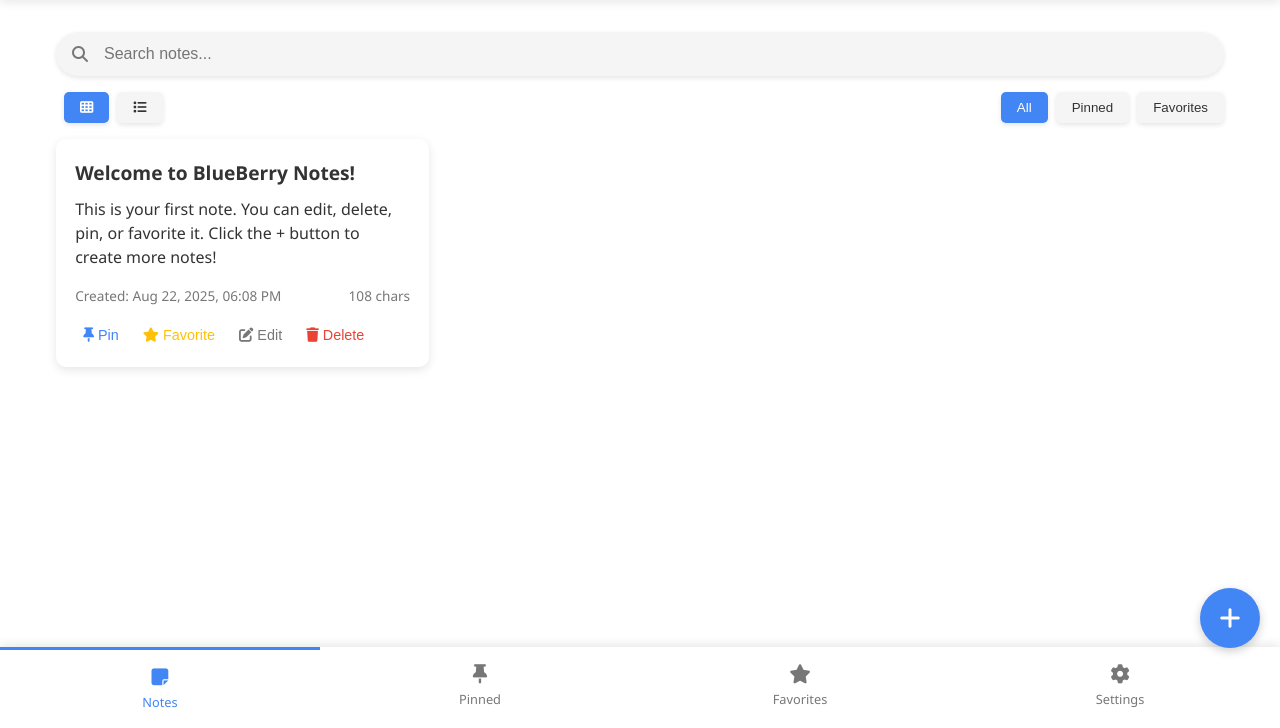
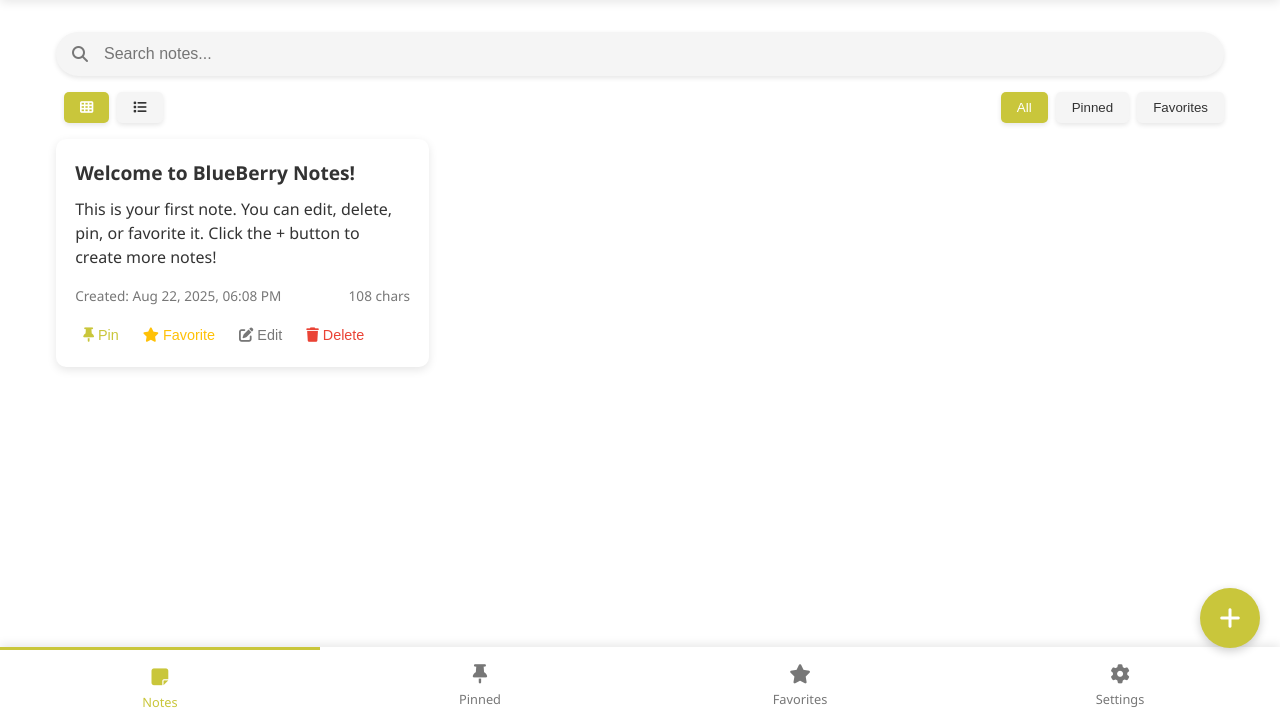
Before and after one commit to msaadh321/BlueBerry-Notes, a plain HTML site: page index.html in a window 1280 px wide. Shown: the part 72-800 px from the top of the page. Drawn offline with Linux system fonts and the light colour scheme.

Commit message:
Update index.html

```diff
--- a/index.html
+++ b/index.html
@@ -9,13 +9,13 @@
     <style>
         /* CSS Variables for Theming */
         :root {
-            --primary-color: #4285f4;
+            --primary-color: #c9c63b;
             --secondary-color: #f5f5f5;
             --text-color: #333;
             --bg-color: #fff;
             --card-bg: #fff;
             --shadow-color: rgba(0, 0, 0, 0.1);
-            --accent-color: #4285f4;
+            --accent-color: #c9c63b;
             --danger-color: #ea4335;
             --success-color: #34a853;
             --warning-color: #fbbc05;
@@ -612,7 +612,7 @@
             <div class="settings-group">
                 <h3 class="settings-title">Theme Options</h3>
                 <div class="theme-options">
-                    <div class="theme-option active" style="background-color: #4285f4;" data-color="#4285f4"></div>
+                    <div class="theme-option active" style="background-color: #dbd812;" data-color="#dbd812"></div>
                     <div class="theme-option" style="background-color: #ea4335;" data-color="#ea4335"></div>
                     <div class="theme-option" style="background-color: #fbbc05;" data-color="#fbbc05"></div>
                     <div class="theme-option" style="background-color: #34a853;" data-color="#34a853"></div>
```
